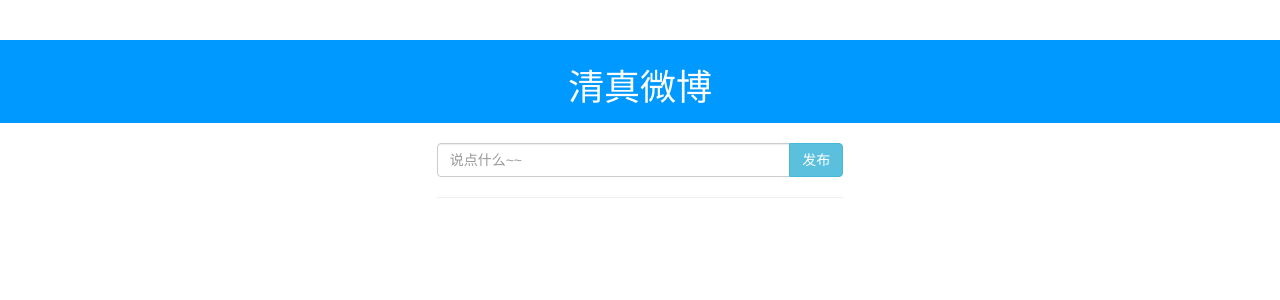
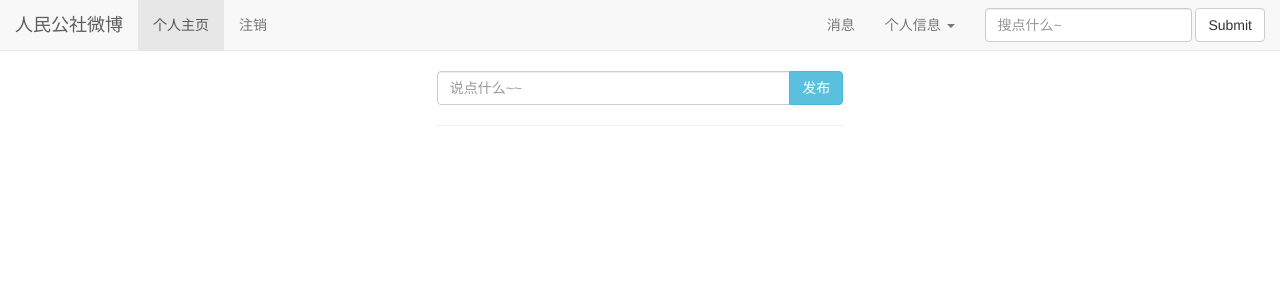
Before and after one commit to Maluscore/tweetFinal, a Flask app: template templates/timeline.html in a window 1280 px wide. Shown: the top 300 px of the page. Run offline with Flask 2, Linux system fonts and the light colour scheme; the template is opened without the code that fills it, so the values that code supplies are empty; some libraries are stand-ins or nearby versions.

Commit message:
个人主页初步布局

```diff
--- a/templates/base.html
+++ b/templates/base.html
@@ -11,9 +11,47 @@
 <body>
 <div class="row">
     <div class="col-md-12">
-        <div class="page-header" style="background: #0099FF;border-style: solid;border-color: transparent;">
-            <h1 style="text-align: center;color: #ffffff; position: relative; top: 5px;" >清真微博</h1>
-        </div>
+        <nav class="navbar navbar-default navbar-static-top">
+            <div class="container-fluid">
+              <!-- Brand and toggle get grouped for better mobile display -->
+              <div class="navbar-header">
+                <button type="button" class="navbar-toggle collapsed" data-toggle="collapse" data-target="#bs-example-navbar-collapse-1" aria-expanded="false">
+                  <span class="sr-only">Toggle navigation</span>
+                  <span class="icon-bar"></span>
+                  <span class="icon-bar"></span>
+                  <span class="icon-bar"></span>
+                </button>
+                <a class="navbar-brand" href="#">人民公社微博</a>
+              </div>
+
+              <!-- Collect the nav links, forms, and other content for toggling -->
+                <div class="collapse navbar-collapse" id="bs-example-navbar-collapse-1">
+                    <ul class="nav navbar-nav">
+                        <li class="active"><a href="#">个人主页 <span class="sr-only">(current)</span></a></li>
+                        <li><a href="#">注销</a></li>
+                    </ul>
+                <form class="navbar-form navbar-right" role="search">
+                  <div class="form-group">
+                    <input type="text" class="form-control" placeholder="搜点什么~">
+                  </div>
+                  <button type="submit" class="btn btn-default">Submit</button>
+                </form>
+                <ul class="nav navbar-nav navbar-right">
+                  <li><a href="#">消息</a></li>
+                  <li class="dropdown">
+                    <a href="#" class="dropdown-toggle" data-toggle="dropdown" role="button" aria-haspopup="true" aria-expanded="false">个人信息 <span class="caret"></span></a>
+                    <ul class="dropdown-menu">
+                      <li><a href="#">个人资料与帐号</a></li>
+                      <li><a href="#">关注列表</a></li>
+                      <li><a href="#">粉丝列表</a></li>
+                      <li role="separator" class="divider"></li>
+                      <li><a href="#">所有用户</a></li>
+                    </ul>
+                  </li>
+                </ul>
+              </div><!-- /.navbar-collapse -->
+            </div><!-- /.container-fluid -->
+        </nav>
     </div>
 </div>
 <div class="row">
--- a/templates/login.html
+++ b/templates/login.html
@@ -2,7 +2,7 @@
 <html>
 <head>
     <meta charset="utf-8">
-    <title>登录 VipBBS</title>
+    <title>人民公社</title>
     <link rel="stylesheet" href="/static/login.css">
     <script src="/static/jquery-3.0.0.min.js"></script>
     <script src="/static/weibo.js"></script>
@@ -68,8 +68,8 @@
 <div class="gua-container">
     <div class="gua-main">
         <div class="gua-header">
-            <h1 class="gua-title">微博</h1>
-            <h2 class="gua-subtitle">清真 AJAX 微博</h2>
+            <h1 class="gua-title">人民公社</h1>
+            <h2 class="gua-subtitle">分享你的见解</h2>
         </div>
         <div class="gua-form">
             <div class="gua-tab">
```
